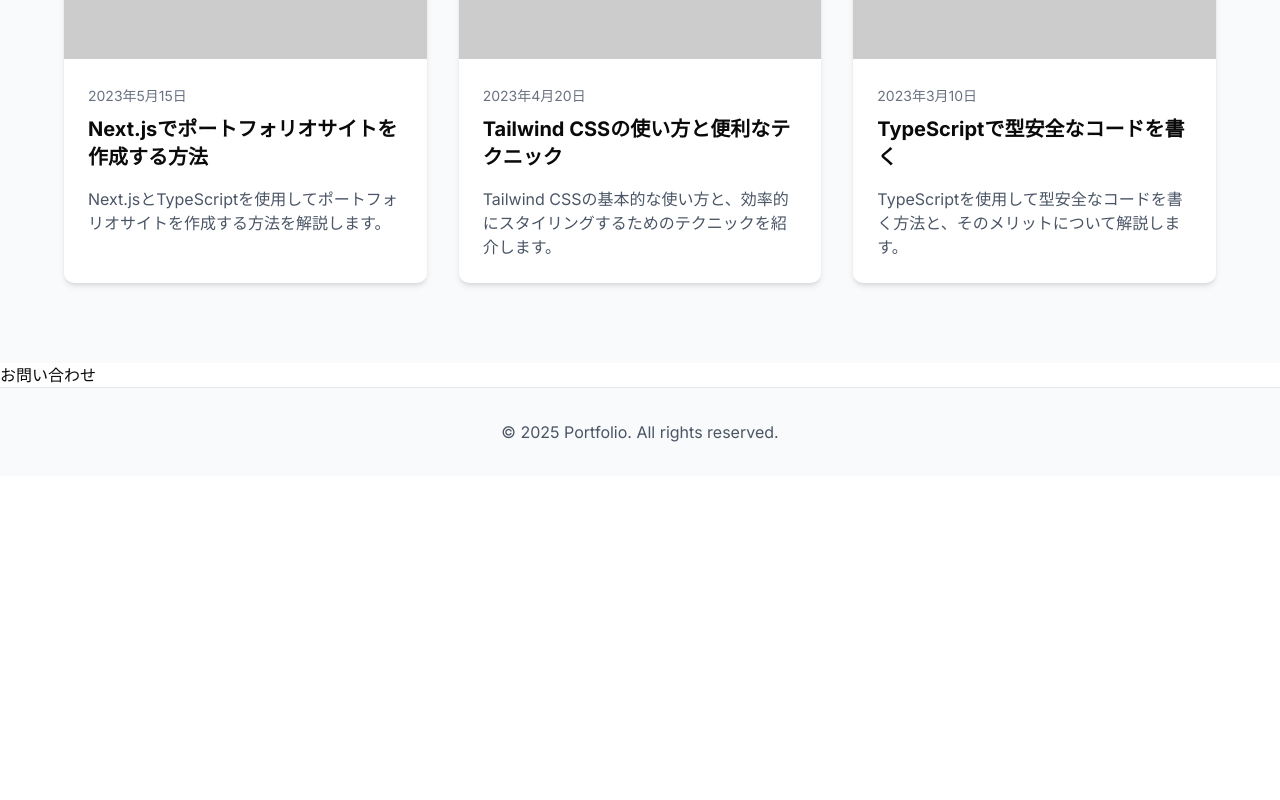
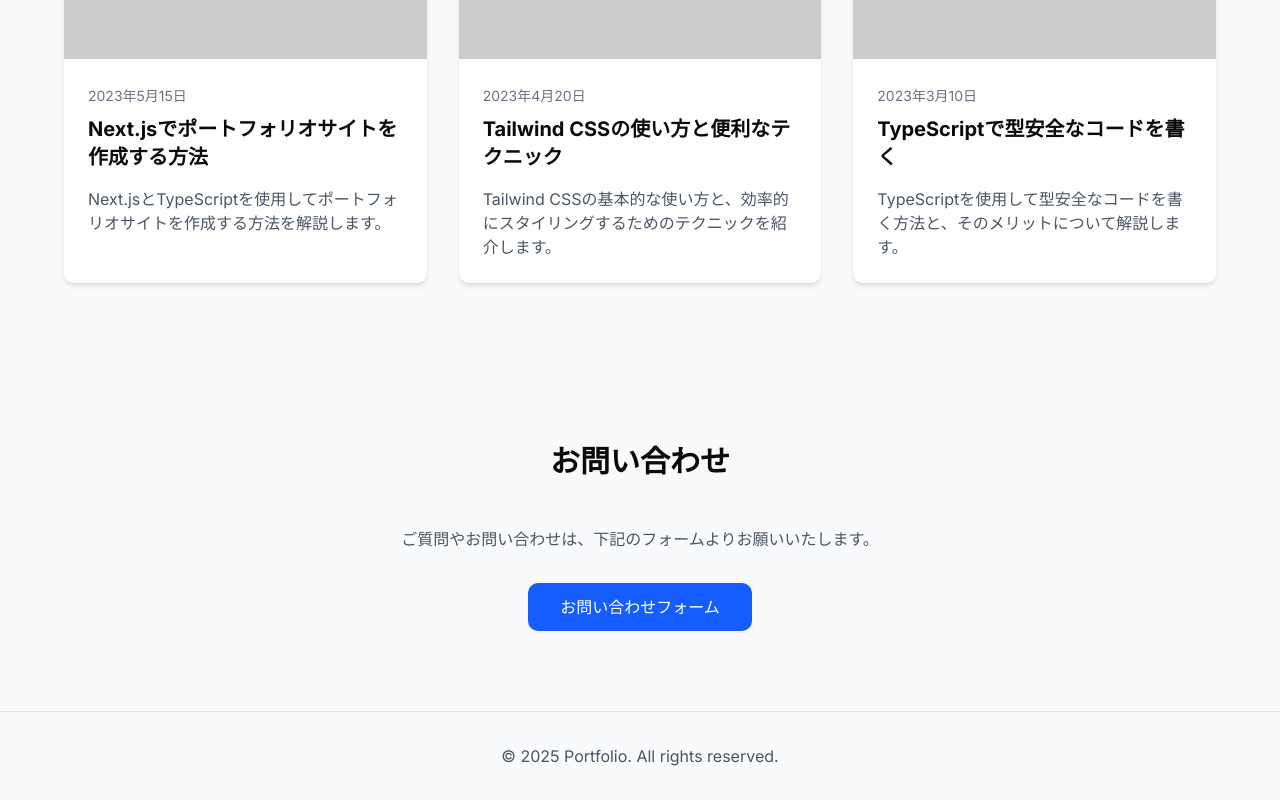
Before and after one commit to nekihcom/portfolio, a Next.js app: page / in a window 1280 px wide. Shown: the part 1085-1885 px from the top of the page. Before the commit the page ends 1561 px from the top, so only its background shows below. Built offline with nearby package versions, Linux system fonts and the light colour scheme.

Commit message:
✨: お問い合わせセクションを作成

```diff
--- a/src/components/sections/Contact.tsx
+++ b/src/components/sections/Contact.tsx
@@ -1,7 +1,27 @@
 "use client"
 
-export function Contact() {
+import { Container } from "@/components/ui/Container"
+import { SectionTitle } from "../../components/ui/SectionTitle"
+
+export const Contact = () => {
   return (
-    <a href="https://docs.google.com/forms/d/e/1FAIpQLSeRWwNv5Fyxqmv6AJQuzAJWonAyoSAd1rerzl9ncV1dyM-zgA/viewform?usp=dialog" target="_blank" rel="noopener noreferrer">お問い合わせ</a>
+    <section id="contact" className="py-20 bg-gray-50">
+      <Container>
+        <SectionTitle>お問い合わせ</SectionTitle>
+        <div className="text-center">
+          <p className="mb-8 text-gray-600">
+            ご質問やお問い合わせは、下記のフォームよりお願いいたします。
+          </p>
+          <a
+            href="https://docs.google.com/forms/d/e/1FAIpQLSeRWwNv5Fyxqmv6AJQuzAJWonAyoSAd1rerzl9ncV1dyM-zgA/viewform?usp=dialog"
+            target="_blank"
+            rel="noopener noreferrer"
+            className="inline-block px-8 py-3 bg-blue-600 text-white rounded-lg hover:bg-blue-700 transition-colors"
+          >
+            お問い合わせフォーム
+          </a>
+        </div>
+      </Container>
+    </section>
   )
 }
```
